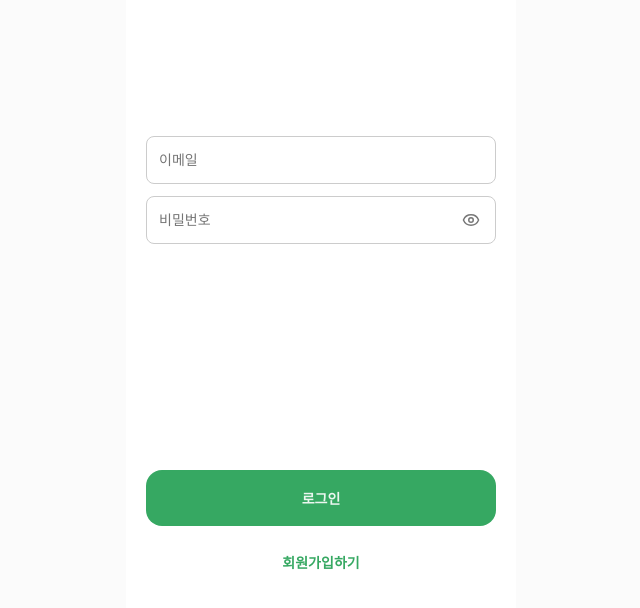
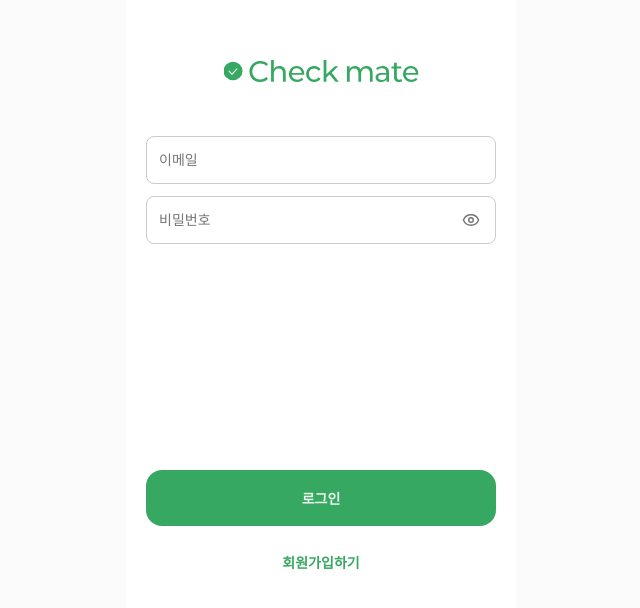
Before and after one commit to wanghyunjooooo/Todo, a React (Create React App) app in the folder frontend/: page /auth in a window 1280 px wide. Shown: the part 150-758 px from the top of the page, without its empty margins (319-959 px from the left). Built offline with nearby package versions, Linux system fonts and the light colour scheme; a web font is replaced by a local one.

Commit message:
로그이/회원가입 로고 추가

```diff
--- a/frontend/src/pages/AuthForm.css
+++ b/frontend/src/pages/AuthForm.css
@@ -120,3 +120,26 @@
     align-items: center;
     justify-content: center;
 }
+
+
+/* AuthForm.css */
+.auth-logo-container {
+    position: absolute;
+    /* 절대 위치 */
+    top: 30%;
+    /* 화면 상단에서 50px 아래 */
+    left: 50%;
+    /* 수평 중앙 */
+    transform: translateX(-50%);
+    /* 정확히 중앙 맞춤 */
+    text-align: center;
+    z-index: 10;
+    /* 폼 위로 나오게 */
+}
+
+.auth-logo-container img {
+    width: 100%;
+    /* 컨테이너에 맞춰 늘리기 */
+    height: 100%;
+    /* 컨테이너 높이에 맞추기 */
+}
--- a/frontend/src/pages/AuthForm.js
+++ b/frontend/src/pages/AuthForm.js
@@ -3,6 +3,7 @@ import { useNavigate } from "react-router-dom";
 import api from "../api";
 import "./AuthForm.css";
 import { Eye, EyeOff } from "lucide-react";
+import BigLogo from "../assets/biglogo.svg"; // 로고 import
 
 function AuthForm({ onLogin }) {
   const [isLogin, setIsLogin] = useState(true);
@@ -22,75 +23,63 @@ function AuthForm({ onLogin }) {
     setLoading(true);
     setError("");
 
-    console.log("📌 제출 시작", { isLogin, email, password, username });
-
     try {
       if (isLogin) {
-        // ✅ 로그인 요청
-        console.log("🔑 로그인 요청 전");
-
         const res = await api.post("/users/login", {
           user_email: email,
           user_password: password,
         });
 
-        console.log("✅ 로그인 응답:", res.data);
-
         const { token, user_id, user_name, user_email } = res.data;
 
-        // ✅ localStorage에 저장
         localStorage.setItem("token", token);
         localStorage.setItem("user_id", user_id);
         localStorage.setItem("user_name", user_name);
         localStorage.setItem("user_email", user_email);
 
-        console.log("📦 localStorage 저장 완료:", {
-          token: localStorage.getItem("token"),
-          userId: localStorage.getItem("userId"),
-        });
-
         alert(`${user_name}님, 로그인 성공!`);
         if (onLogin) onLogin();
         navigate("/");
       } else {
-        // ✅ 회원가입 요청
         if (password !== confirmPassword) {
           setError("비밀번호가 일치하지 않습니다.");
-          console.warn("⚠️ 비밀번호 불일치");
           setLoading(false);
           return;
         }
 
-        console.log("📝 회원가입 요청 전", { username, email, password });
-
-        const res = await api.post("/users/signup", {
+        await api.post("/users/signup", {
           user_name: username,
           user_email: email,
           user_password: password,
         });
 
-        console.log("✅ 회원가입 응답:", res.data);
         alert("회원가입 성공! 로그인해주세요.");
         setIsLogin(true);
       }
 
-      // ✅ 입력값 초기화
       setEmail("");
       setPassword("");
       setConfirmPassword("");
       setUsername("");
     } catch (err) {
-      console.error("❌ 요청 실패:", err);
-      console.error("🔍 err.response:", err.response);
       setError(err.response?.data?.message || "오류가 발생했습니다.");
     } finally {
       setLoading(false);
-      console.log("⏹️ 제출 종료");
     }
   };
 
   return (
     <div className="auth-page">
+      {/* 로고: 인풋 위 */}
+      <div
+        className="auth-logo-container"
+        style={{
+          top: isLogin ? "210px" : "150px", // 로그인 vs 회원가입 위치
+        }}
+      >
+        <img src={BigLogo} alt="로고" />
+      </div>
+
       <form onSubmit={handleSubmit} className="auth-form" id="auth-form">
         {!isLogin && (
           <input
```
Also changed, not shown: frontend/src/assets/biglogo.svg (added).
